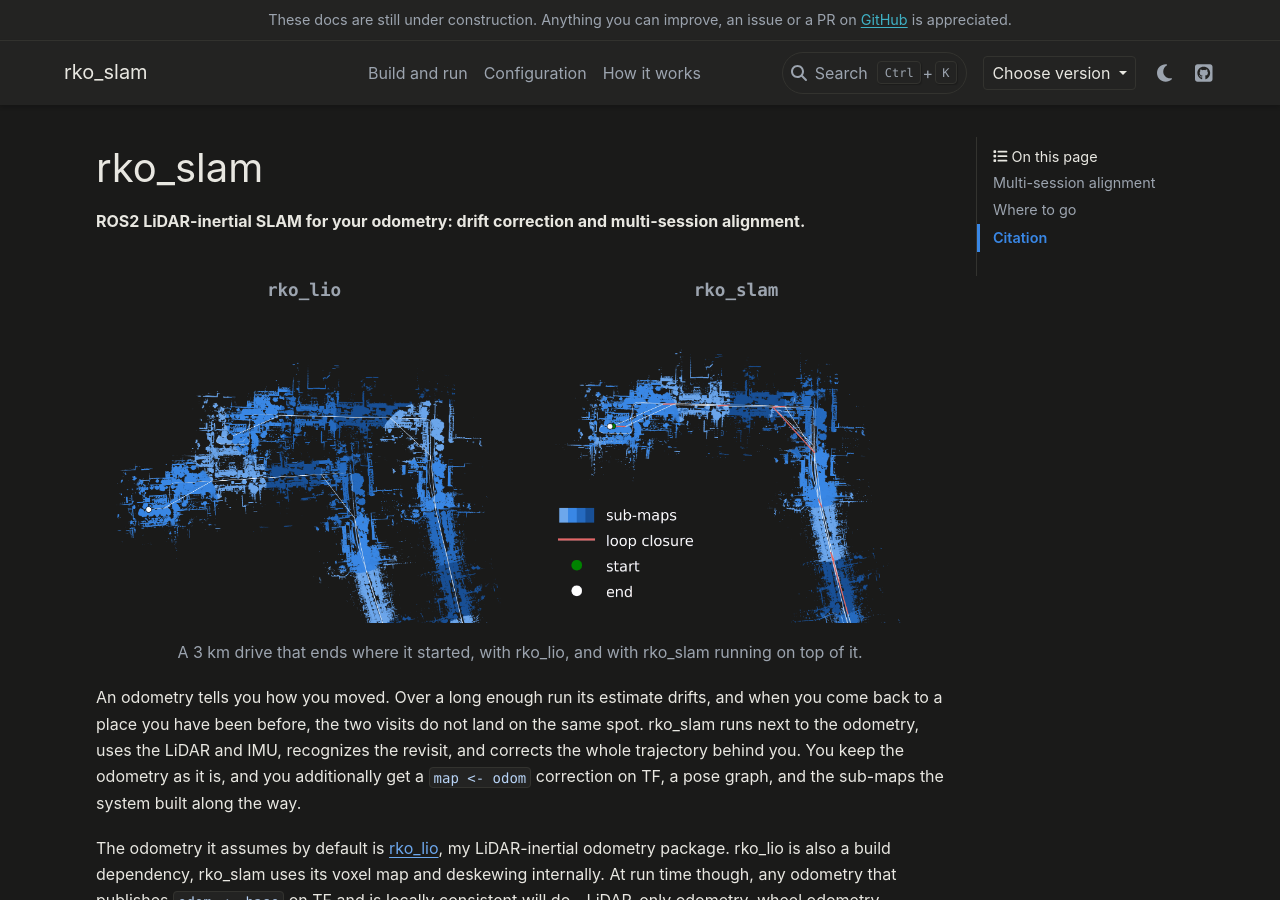
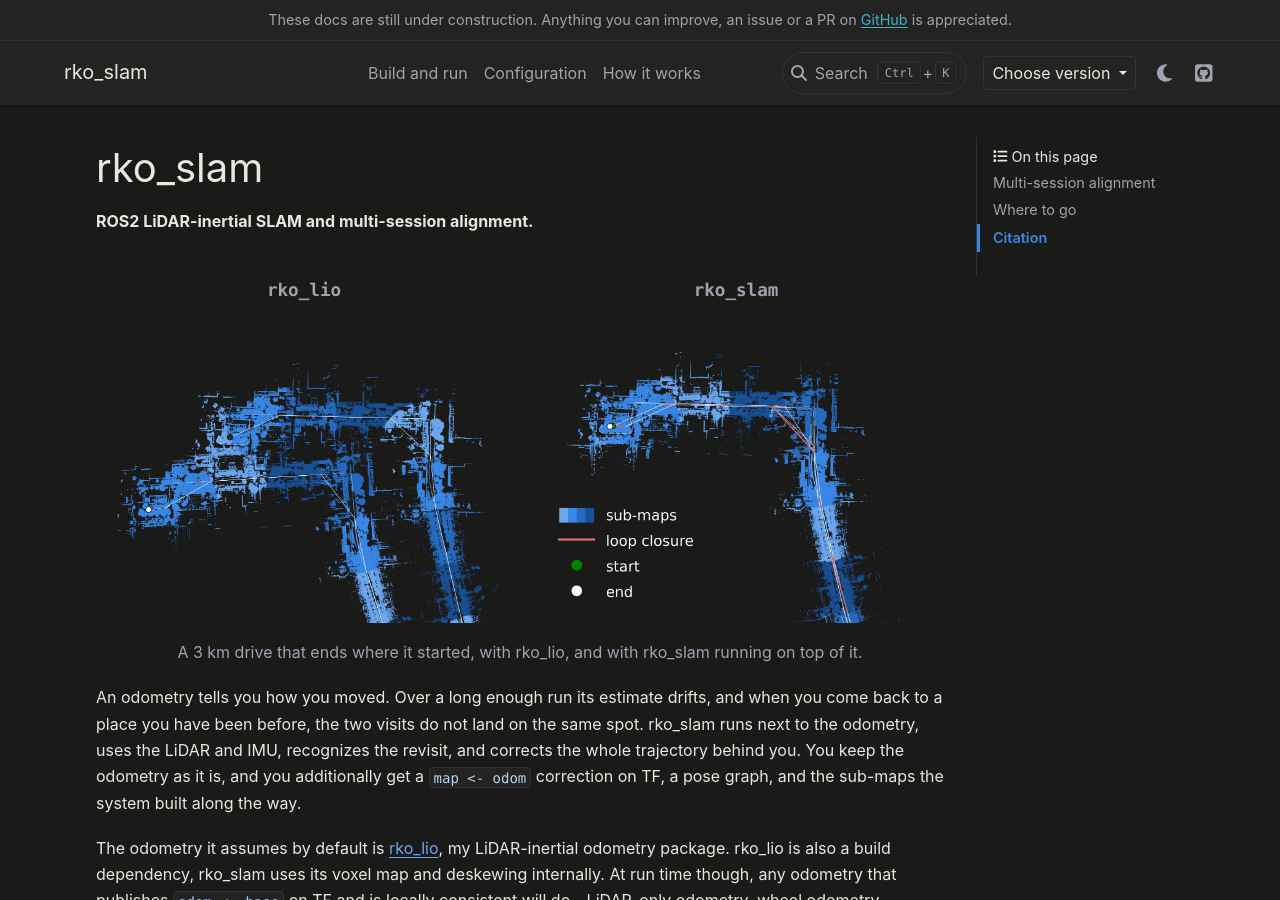
Before and after one commit to PRBonn/rko_slam, a Sphinx documentation site: the page built from docs/index.md, in a window 1280 px wide and 900 px high. Built offline with Sphinx 7.4.7 and the PyData theme 0.15.4, drawn with Linux system fonts in a browser that asks for light colours.

Commit message:
Update index.md

```diff
--- a/docs/index.md
+++ b/docs/index.md
@@ -2,13 +2,12 @@
 myst:
   html_meta:
     description: >-
-      rko_slam is ROS2 LiDAR-inertial SLAM for your odometry: drift correction and
-      multi-session alignment.
+      rko_slam is ROS2 LiDAR-inertial SLAM and multi-session alignment.
 ---
 
 # rko_slam
 
-**ROS2 LiDAR-inertial SLAM for your odometry: drift correction and multi-session alignment.**
+**ROS2 LiDAR-inertial SLAM and multi-session alignment.**
 
 <div class="pair">
   <figure><figcaption>rko_lio</figcaption><img class="only-dark" src="_static/img/loop_closing_odometry_dark.png" alt="a drive with the odometry alone"><img class="only-light" src="_static/img/loop_closing_odometry_light.png" alt="a drive with the odometry alone"></figure>
```
